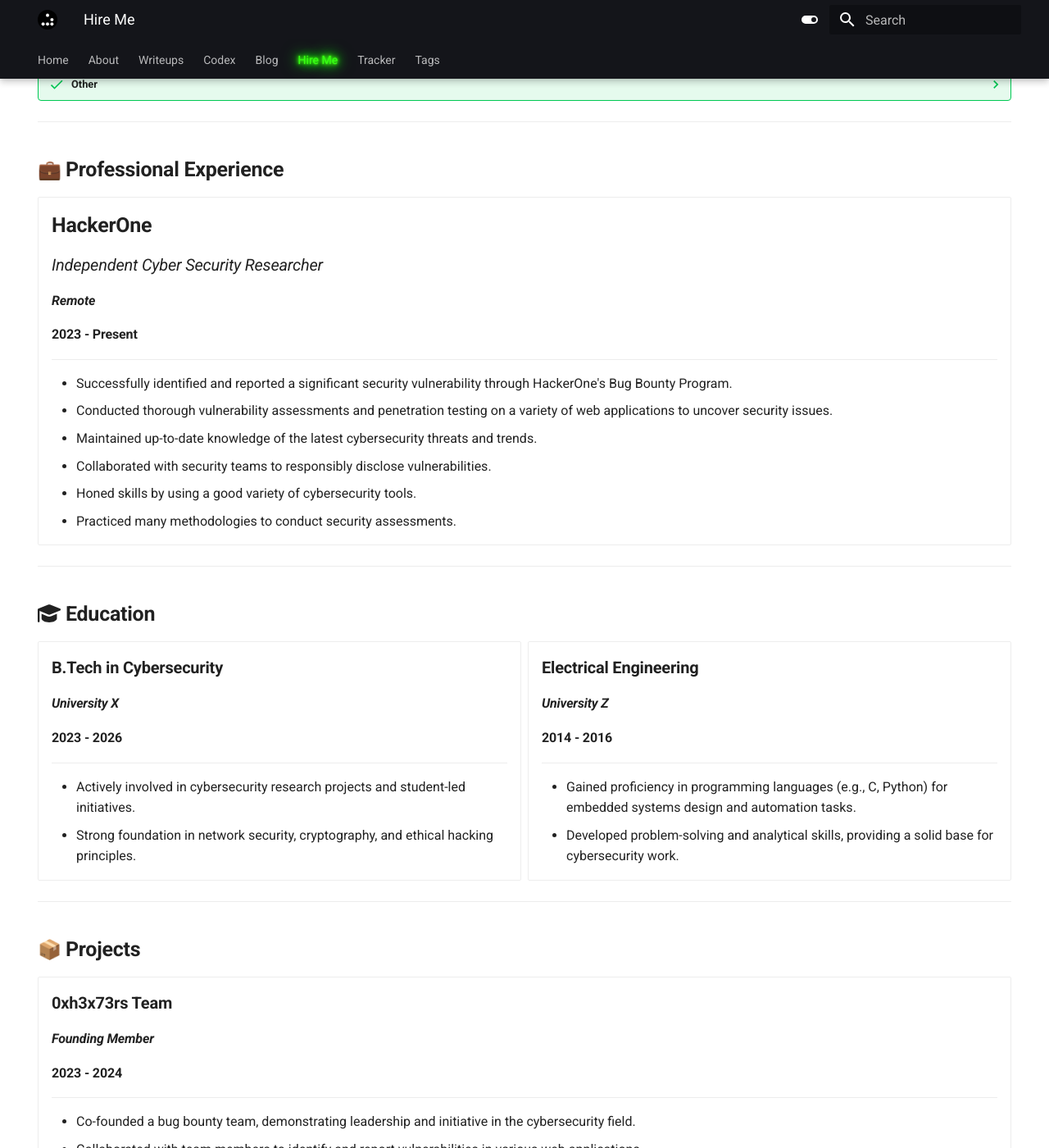
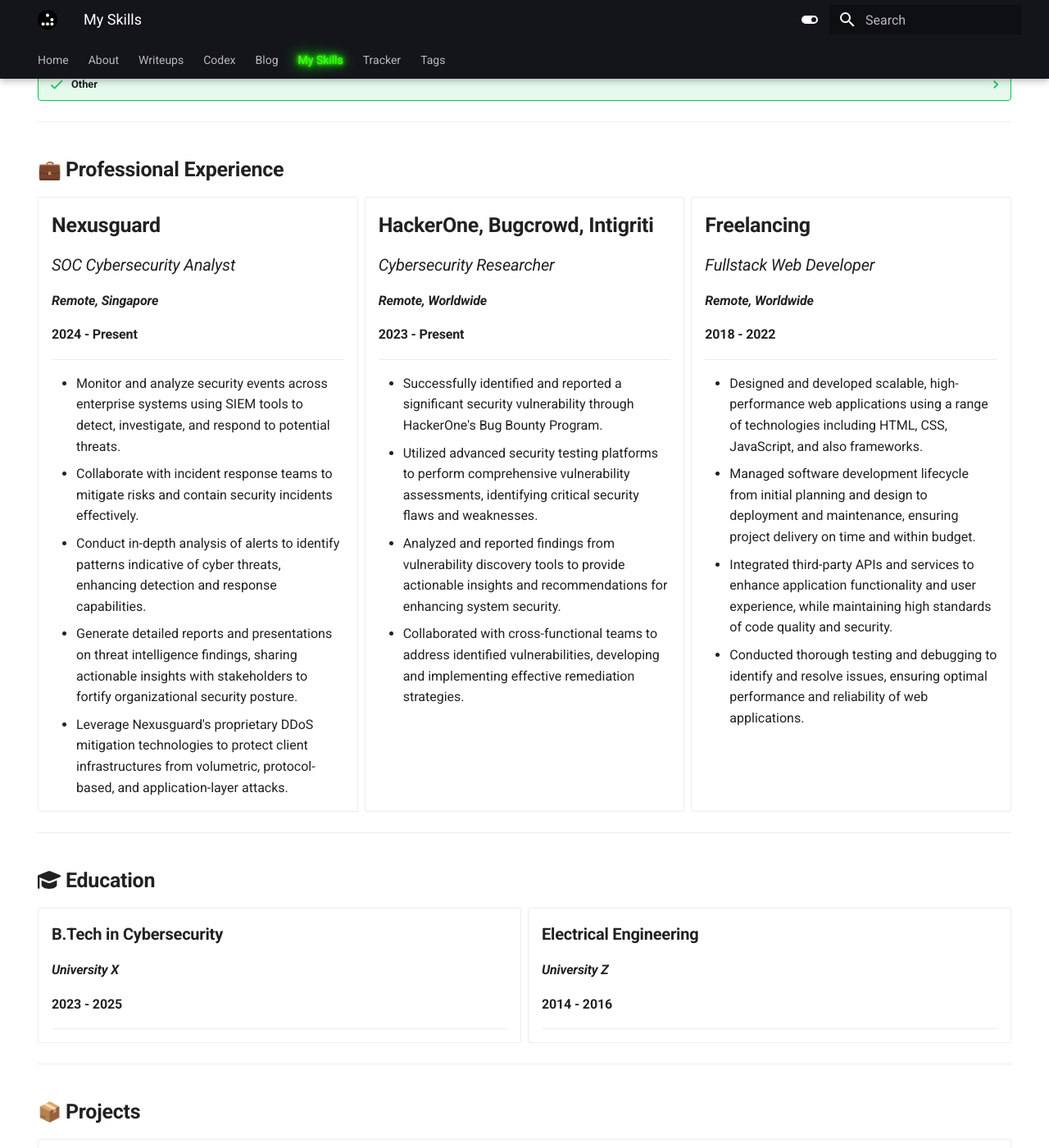
Before and after one commit to 0xrh0d4m1n/0xrh0d4m1n.github.io, an MkDocs documentation site: the page built from docs/pages/myskills/index.md, in a window 1280 px wide and 1400 px high, scrolled down 1904 px. Shown: the whole window at 82% size. Built offline with MkDocs 1.6.1 and Material for MkDocs 9.7.7, drawn with Linux system fonts in a browser that asks for light colours; emoji names are drawn with the system emoji font; some of the changed text lies outside the part shown.

Commit message:
Minor Update

```diff
--- a/docs/pages/hireme/index.md
+++ b/docs/pages/myskills/index.md
@@ -5,7 +5,7 @@
 ---
 
 # Valdenio Marinho A.K.A. "**0xrh0d4m1n**"
-## _Independent Cybersecurity Researcher_
+## _SOC Cybersecurity Analyst_
 
 [:fontawesome-brands-x-twitter:](https://x.com/0xrh0d4m1n){ .md-button } [:simple-linkedin:](https://www.linkedin.com/in/0xrh0d4m1n){ .md-button } [:simple-github:](https://github.com/0xrh0d4m1n){ .md-button } [:simple-telegram:](https://t.me/Oxrh0d4m1n){ .md-button } [:simple-discord:](https://discord.com/users/272990907307917313){ .md-button }
 
@@ -489,24 +489,51 @@
 
 <div class="grid cards" markdown>
 
--   ## **HackerOne**
+-   ## **Nexusguard**
 
-    ### _Independent Cyber Security Researcher_
+    ### _SOC Cybersecurity Analyst_
 
-    #### _Remote_
+    #### _Remote, Singapore_
+
+    #### 2024 - Present
+
+    ***
+
+    - Monitor and analyze security events across enterprise systems using SIEM tools to detect, investigate, and respond to potential threats.
+    - Collaborate with incident response teams to mitigate risks and contain security incidents effectively.
+    - Conduct in-depth analysis of alerts to identify patterns indicative of cyber threats, enhancing detection and response capabilities.
+    - Generate detailed reports and presentations on threat intelligence findings, sharing actionable insights with stakeholders to fortify organizational security posture.
+    - Leverage Nexusguard's proprietary DDoS mitigation technologies to protect client infrastructures from volumetric, protocol-based, and application-layer attacks.
+
+-   ## **HackerOne, Bugcrowd, Intigriti**
+
+    ### _Cybersecurity Researcher_
+
+    #### _Remote, Worldwide_
 
     #### 2023 - Present
 
     ***
 
-    - Successfully identified and reported a significant security vulnerability through
-      HackerOne's Bug Bounty Program.
-    - Conducted thorough vulnerability assessments and penetration testing on a variety of web
-      applications to uncover security issues.
-    - Maintained up-to-date knowledge of the latest cybersecurity threats and trends.
-    - Collaborated with security teams to responsibly disclose vulnerabilities.
-    - Honed skills by using a good variety of cybersecurity tools.
-    - Practiced many methodologies to conduct security assessments.
+    - Successfully identified and reported a significant security vulnerability through HackerOne's Bug Bounty Program.
+    - Utilized advanced security testing platforms to perform comprehensive vulnerability assessments, identifying critical security flaws and weaknesses.
+    - Analyzed and reported findings from vulnerability discovery tools to provide actionable insights and recommendations for enhancing system security.
+    - Collaborated with cross-functional teams to address identified vulnerabilities, developing and implementing effective remediation strategies.
+
+-   ## **Freelancing**
+
+    ### _Fullstack Web Developer_
+
+    #### _Remote, Worldwide_
+
+    #### 2018 - 2022
+
+    ***
+
+    - Designed and developed scalable, high-performance web applications using a range of technologies including HTML, CSS, JavaScript, and also frameworks.
+    - Managed software development lifecycle from initial planning and design to deployment and maintenance, ensuring project delivery on time and within budget.
+    - Integrated third-party APIs and services to enhance application functionality and user experience, while maintaining high standards of code quality and security.
+    - Conducted thorough testing and debugging to identify and resolve issues, ensuring optimal performance and reliability of web applications.
 
 </div>
 
@@ -520,12 +547,9 @@
 
     #### _University X_
 
-    #### 2023 - 2026
+    #### 2023 - 2025
 
     ***
-
-    - Actively involved in cybersecurity research projects and student-led initiatives.
-    - Strong foundation in network security, cryptography, and ethical hacking principles.
 
 - ### **Electrical Engineering**
 
@@ -534,9 +558,6 @@
     #### 2014 - 2016
 
     ***
-
-    - Gained proficiency in programming languages (e.g., C, Python) for embedded systems design and automation tasks.
-    - Developed problem-solving and analytical skills, providing a solid base for cybersecurity work.
 
 </div>
 
--- a/mkdocs.yml
+++ b/mkdocs.yml
@@ -101,7 +101,7 @@
                 - Docker: pages/codex/devops/docker/index.md
                 - Kubernetes: pages/codex/devops/kubernetes/index.md
     - Blog: pages/blog/index.md
-    - Hire Me: pages/hireme/index.md
+    - My Skills: pages/myskills/index.md
     - Tracker: pages/tracker/index.md
     - Tags: pages/tags/index.md
 
```
Also changed, not shown: 2 other files.
